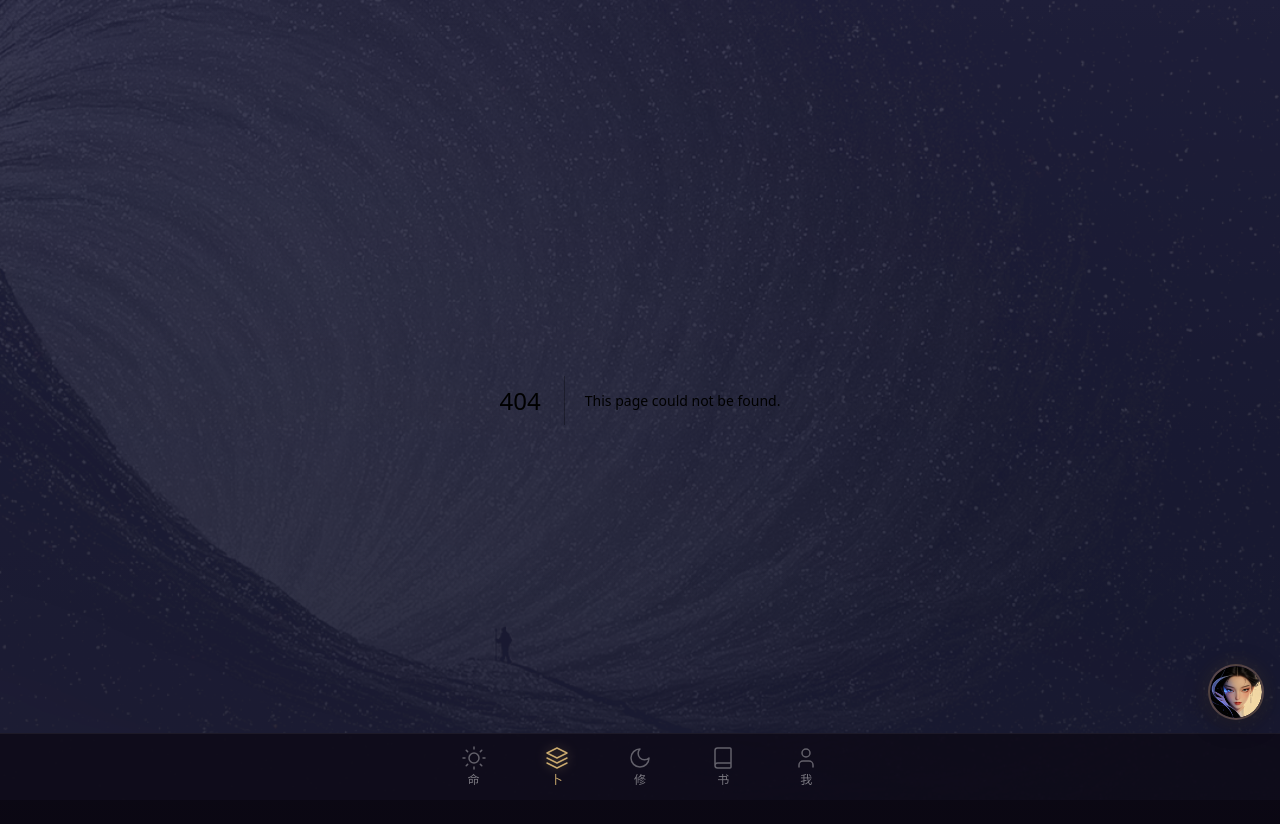
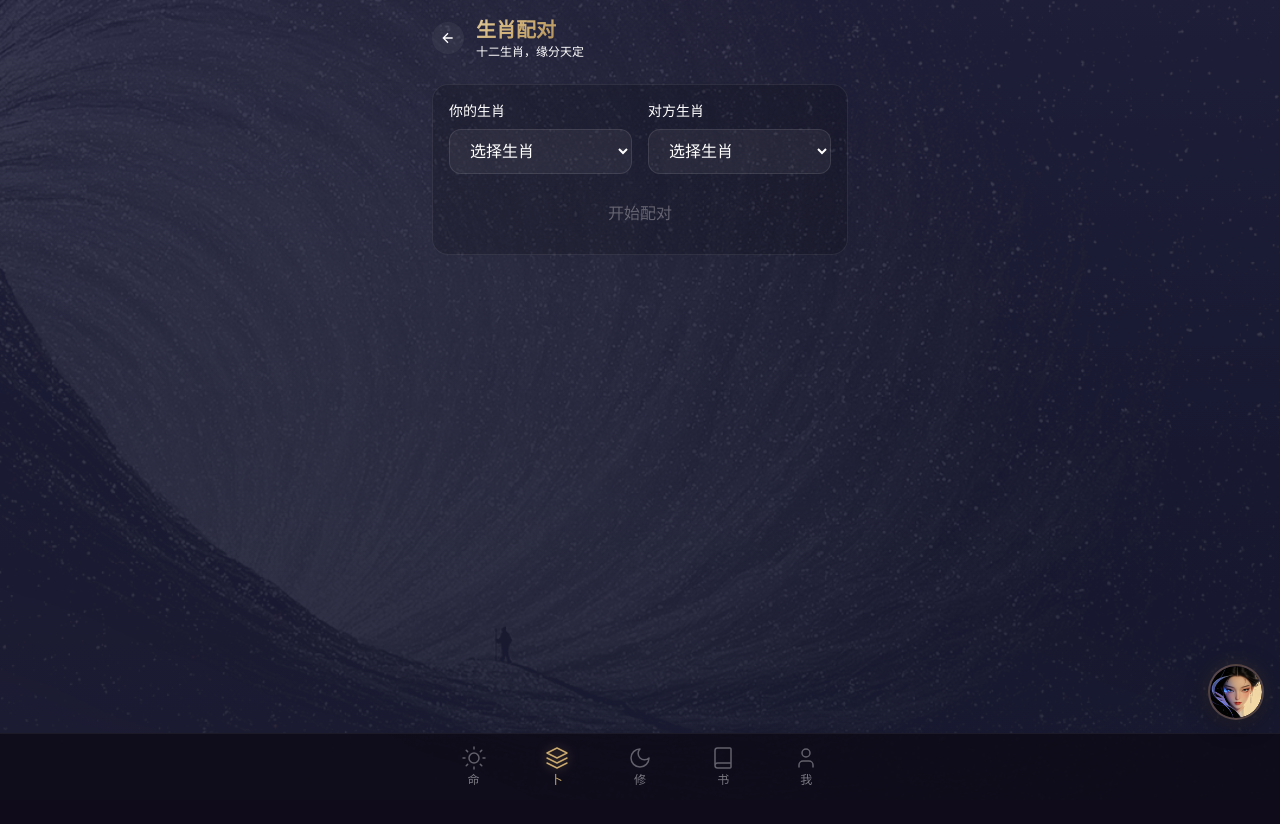
Before and after one commit to wuyi-LifeGPS/fatemaster-ai, a Next.js app: page /bu/zodiac-match in a window 1280 px wide. Before the commit this address had no page. Shown: the top 824 px of the page. After the commit the page ends 800 px from the top, so only its background shows below. Built offline with nearby package versions, Linux system fonts and the light colour scheme.

Commit message:
feat: 增加生肖配对功能（/bu/zodiac-match）

```diff
--- a/src/app/bu/page.tsx
+++ b/src/app/bu/page.tsx
@@ -28,6 +28,15 @@ const DIVINATION_TOOLS = [
     desc: '象数起卦，随心而动',
     href: '/bu/meihua',
     status: 'coming',
+    color: 'from-pink-500/20 to-pink-600/10',
+    border: 'border-pink-500/20',
+  },
+  {
+    icon: '配',
+    label: '生肖配对',
+    desc: '十二生肖，缘分天定',
+    href: '/bu/zodiac-match',
+    status: 'ready',
     color: 'from-pink-500/20 to-pink-600/10',
     border: 'border-pink-500/20',
   },
--- /dev/null
+++ b/src/app/bu/zodiac-match/page.tsx
@@ -0,0 +1,166 @@
+'use client'
+
+import { useState } from 'react'
+import Link from 'next/link'
+
+const ZODIAC_ANIMALS = [
+  { name: '鼠', icon: '🐭', element: '水', yinYang: '阳', bestMatch: ['龙', '猴', '牛'], badMatch: ['马', '羊'] },
+  { name: '牛', icon: '🐮', element: '土', yinYang: '阴', bestMatch: ['鼠', '蛇', '鸡'], badMatch: ['羊', '马'] },
+  { name: '虎', icon: '🐯', element: '木', yinYang: '阳', bestMatch: ['马', '狗', '猪'], badMatch: ['猴', '蛇'] },
+  { name: '兔', icon: '🐰', element: '木', yinYang: '阴', bestMatch: ['羊', '狗', '猪'], badMatch: ['鸡', '龙'] },
+  { name: '龙', icon: '🐲', element: '土', yinYang: '阳', bestMatch: ['鼠', '猴', '鸡'], badMatch: ['狗', '兔'] },
+  { name: '蛇', icon: '🐍', element: '火', yinYang: '阴', bestMatch: ['牛', '鸡', '猴'], badMatch: ['猪', '虎'] },
+  { name: '马', icon: '🐴', element: '火', yinYang: '阳', bestMatch: ['虎', '羊', '狗'], badMatch: ['鼠', '牛'] },
+  { name: '羊', icon: '🐑', element: '土', yinYang: '阴', bestMatch: ['兔', '马', '猪'], badMatch: ['牛', '狗'] },
+  { name: '猴', icon: '🐵', element: '金', yinYang: '阳', bestMatch: ['鼠', '龙', '蛇'], badMatch: ['虎', '猪'] },
+  { name: '鸡', icon: '🐔', element: '金', yinYang: '阴', bestMatch: ['牛', '龙', '蛇'], badMatch: ['兔', '狗'] },
+  { name: '狗', icon: '🐶', element: '土', yinYang: '阳', bestMatch: ['虎', '兔', '马'], badMatch: ['龙', '羊', '鸡'] },
+  { name: '猪', icon: '🐷', element: '水', yinYang: '阴', bestMatch: ['虎', '兔', '羊'], badMatch: ['蛇', '猴'] },
+]
+
+function getCompatibility(animal1: string, animal2: string) {
+  const a1 = ZODIAC_ANIMALS.find(a => a.name === animal1)
+  const a2 = ZODIAC_ANIMALS.find(a => a.name === animal2)
+  if (!a1 || !a2) return null
+
+  if (a1.bestMatch.includes(a2.name)) {
+    return { level: '天作之合', score: 95, desc: `${a1.icon}${a1.name}与${a2.icon}${a2.name}是最佳配对，性格互补，相处融洽。`, color: 'text-gold' }
+  }
+  if (a1.badMatch.includes(a2.name)) {
+    return { level: '需谨慎', score: 45, desc: `${a1.icon}${a1.name}与${a2.icon}${a2.name}性格差异较大，需要更多包容和理解。`, color: 'text-orange-400' }
+  }
+  if (a1.element === a2.element) {
+    return { level: '相生', score: 75, desc: `${a1.icon}${a1.name}与${a2.icon}${a2.name}五行相同，有共同语言，相处和谐。`, color: 'text-yellow-400' }
+  }
+  return { level: '相合', score: 65, desc: `${a1.icon}${a1.name}与${a2.icon}${a2.name}性格互补，需要磨合，但有发展空间。`, color: 'text-blue-400' }
+}
+
+export default function ZodiacMatchPage() {
+  const [animal1, setAnimal1] = useState('')
+  const [animal2, setAnimal2] = useState('')
+  const [result, setResult] = useState<ReturnType<typeof getCompatibility>>(null)
+
+  const analyze = () => {
+    if (!animal1 || !animal2) return
+    setResult(getCompatibility(animal1, animal2))
+  }
+
+  return (
+    <div className="px-4 pt-4 pb-24 animate-fade-in">
+      {/* Header */}
+      <div className="flex items-center gap-3 mb-6">
+        <Link href="/bu" className="w-8 h-8 rounded-full bg-white/5 flex items-center justify-center hover:bg-white/10 transition">
+          <svg width="16" height="16" viewBox="0 0 24 24" fill="none" stroke="currentColor" strokeWidth="2">
+            <path d="M19 12H5M12 19l-7-7 7-7" />
+          </svg>
+        </Link>
+        <div>
+          <h1 className="text-gold-gradient text-xl font-bold">生肖配对</h1>
+          <p className="text-moonly-text-muted text-xs">十二生肖，缘分天定</p>
+        </div>
+      </div>
+
+      {/* Input */}
+      <div className="moonly-card p-4 mb-6">
+        <div className="grid grid-cols-2 gap-4 mb-4">
+          <div>
+            <label className="text-white text-sm font-medium mb-2 block">你的生肖</label>
+            <select
+              value={animal1}
+              onChange={e => setAnimal1(e.target.value)}
+              className="w-full bg-white/5 border border-white/10 rounded-xl px-4 py-3 text-white text-base focus:outline-none focus:border-moonly-gold/30"
+            >
+              <option value="" className="bg-[#1a1428]">选择生肖</option>
+              {ZODIAC_ANIMALS.map(animal => (
+                <option key={animal.name} value={animal.name} className="bg-[#1a1428]">
+                  {animal.icon} {animal.name}
+                </option>
+              ))}
+            </select>
+          </div>
+          <div>
+            <label className="text-white text-sm font-medium mb-2 block">对方生肖</label>
+            <select
+              value={animal2}
+              onChange={e => setAnimal2(e.target.value)}
+              className="w-full bg-white/5 border border-white/10 rounded-xl px-4 py-3 text-white text-base focus:outline-none focus:border-moonly-gold/30"
+            >
+              <option value="" className="bg-[#1a1428]">选择生肖</option>
+              {ZODIAC_ANIMALS.map(animal => (
+                <option key={animal.name} value={animal.name} className="bg-[#1a1428]">
+                  {animal.icon} {animal.name}
+                </option>
+              ))}
+            </select>
+          </div>
+        </div>
+        <button
+          onClick={analyze}
+          disabled={!animal1 || !animal2}
+          className="w-full py-3 bg-moonly-gold/10 text-moonly-gold rounded-xl font-medium hover:bg-moonly-gold/20 transition disabled:opacity-30 disabled:cursor-not-allowed"
+        >
+          开始配对
+        </button>
+      </div>
+
+      {/* Result */}
+      {result && (
+        <div className="space-y-4">
+          <div className="moonly-card p-6 text-center">
+            <div className="text-4xl mb-3">
+              {ZODIAC_ANIMALS.find(a => a.name === animal1)?.icon}
+              💕
+              {ZODIAC_ANIMALS.find(a => a.name === animal2)?.icon}
+            </div>
+            <div className={`text-2xl font-bold mb-2 ${result.color}`}>
+              {result.level}
+            </div>
+            <div className="text-moonly-text-secondary text-sm leading-relaxed">
+              {result.desc}
+            </div>
+            <div className="mt-4">
+              <div className="text-moonly-text-muted text-xs mb-1">匹配指数</div>
+              <div className="w-full bg-white/5 rounded-full h-3">
+                <div
+                  className="bg-gradient-to-r from-moonly-gold to-yellow-400 h-3 rounded-full transition-all duration-1000"
+                  style={{ width: `${result.score}%` }}
+                />
+              </div>
+              <div className="text-gold text-lg font-bold mt-1">{result.score}分</div>
+            </div>
+          </div>
+
+          {/* 生肖详情 */}
+          <div className="grid grid-cols-2 gap-3">
+            {[animal1, animal2].map((animal, i) => {
+              const info = ZODIAC_ANIMALS.find(a => a.name === animal)
+              if (!info) return null
+              return (
+                <div key={i} className="moonly-card p-4">
+                  <div className="text-2xl mb-2">{info.icon}</div>
+                  <div className="text-white font-medium text-sm">{info.name}</div>
+                  <div className="text-moonly-text-muted text-xs mt-1">
+                    五行：{info.element} · {info.yinYang}
+                  </div>
+                  <div className="text-green-400 text-xs mt-2">
+                    ✓ 最佳配对：{info.bestMatch.join('、')}
+                  </div>
+                  <div className="text-orange-400 text-xs mt-1">
+                    ⚠ 需谨慎：{info.badMatch.join('、')}
+                  </div>
+                </div>
+              )
+            })}
+          </div>
+
+          <button
+            onClick={() => { setAnimal1(''); setAnimal2(''); setResult(null) }}
+            className="w-full py-3 bg-white/5 text-white rounded-xl font-medium hover:bg-white/10 transition"
+          >
+            重新配对
+          </button>
+        </div>
+      )}
+    </div>
+  )
+}
```
Also changed, not shown: 71 other files (tests, documents, lock files or other folders).
